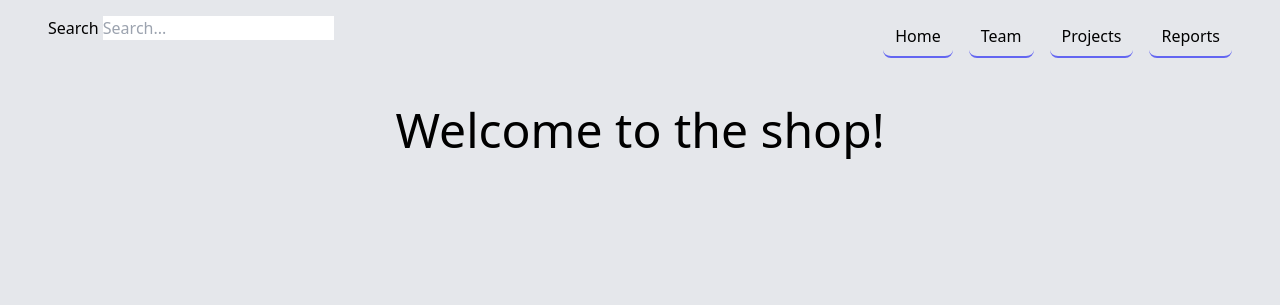
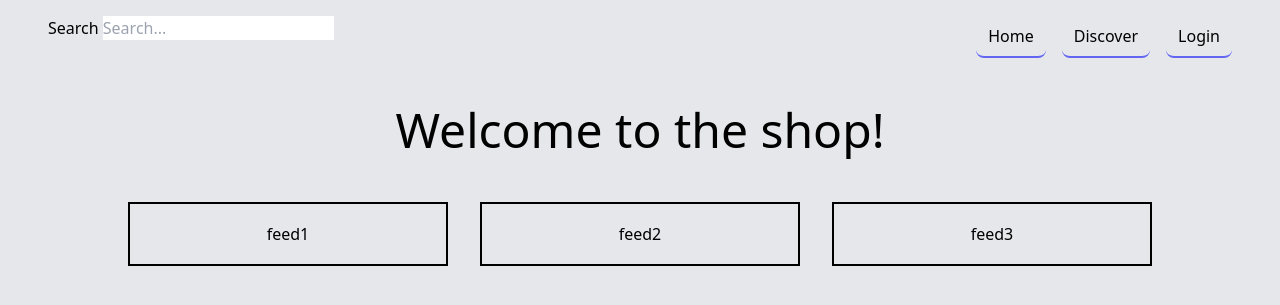
Before and after one commit to federerkristijan/py_mi, a Python web app: template blockchain/Tag_06/MusiK_Smart_Contract/templates/index.html in a window 1280 px wide. Shown: the top 305 px of the page. Run offline with Jinja, Linux system fonts and the light colour scheme; the template is opened without the code that fills it, so the values that code supplies are empty.

Commit message:
feed cards setup done. need box-shadow and content

```diff
--- a/blockchain/Tag_06/MusiK_Smart_Contract/templates/index.html
+++ b/blockchain/Tag_06/MusiK_Smart_Contract/templates/index.html
@@ -4,7 +4,7 @@
     <meta charset="UTF-8" />
     <meta http-equiv="X-UA-Compatible" content="IE=edge" />
     <meta name="viewport" content="width=device-width, initial-scale=1.0" />
-    <title>Music App</title>
+    <title>Beatvault</title>
     <link
       href="https://cdn.jsdelivr.net/npm/tailwindcss@2.2.19/dist/tailwind.min.css"
       rel="stylesheet"
@@ -25,24 +25,37 @@
           >Home</a
         >
         <a
-          href="/team"
+          href="/discover"
           class="font-medium px-3 py-2 text-slate-700 rounded-lg hover:bg-slate-100 hover:text-slate-900 border-b-2 border-indigo-500"
-          >Team</a
+          >Discover</a
         >
         <a
-          href="/projects"
+          href="/login"
           class="font-medium px-3 py-2 text-slate-700 rounded-lg hover:bg-slate-100 hover:text-slate-900 border-b-2 border-indigo-500"
-          >Projects</a
+          >Login</a
         >
-        <a
+        <!-- <a
           href="/reports"
           class="font-medium px-3 py-2 text-slate-700 rounded-lg hover:bg-slate-100 hover:text-slate-900 border-b-2 border-indigo-500"
           >Reports</a
-        >
+        > -->
       </nav>
     </div>
-    <div class="flex justify-center">
+    <div class="flex justify-center align-middle">
       <h1 class="mt-12 text-5xl">Welcome to the shop!</h1>
+    </div>
+    <div class="flex flex-col">
+      <ul class="flex flex-row justify-center gap-8 mt-12">
+        <li class="flex justify-center items-center border-2 border-black gap-4 w-1/4 h-16">
+          <h3>feed1</h3>
+        </li>
+        <li class="flex justify-center items-center border-2 border-black gap-4 w-1/4 h-16">
+          <h3>feed2</h3>
+        </li>
+        <li class="flex justify-center items-center border-2 border-black gap-4 w-1/4 h-16">
+          <h3>feed3</h3>
+        </li>
+      </ul>
     </div>
   </body>
 </html>
```
Also changed, not shown: blockchain/Tag_06/MusiK_Smart_Contract/static/images/background_1.jpeg (added), blockchain/Tag_06/MusiK_Smart_Contract/static/images/background_2.jpeg (added), blockchain/Tag_06/MusiK_Smart_Contract/static/images/background_3.jpeg (added), 4 other files.
